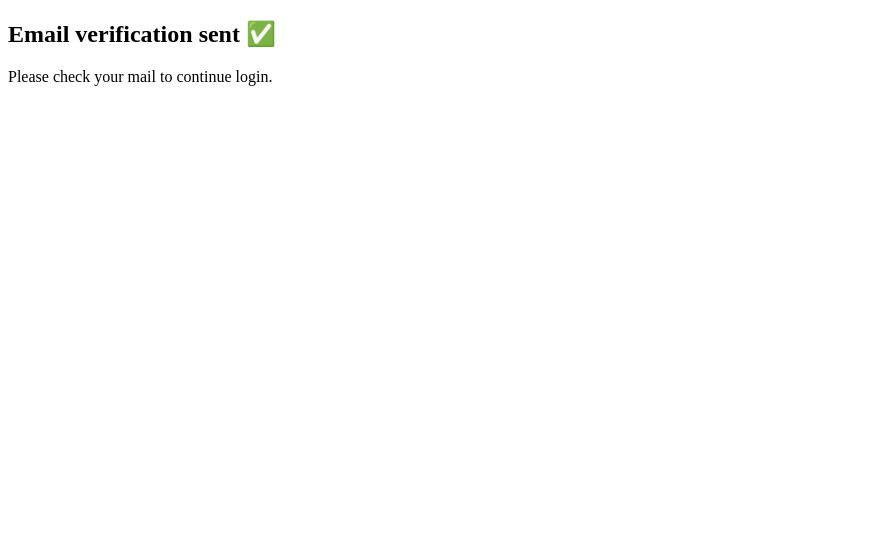
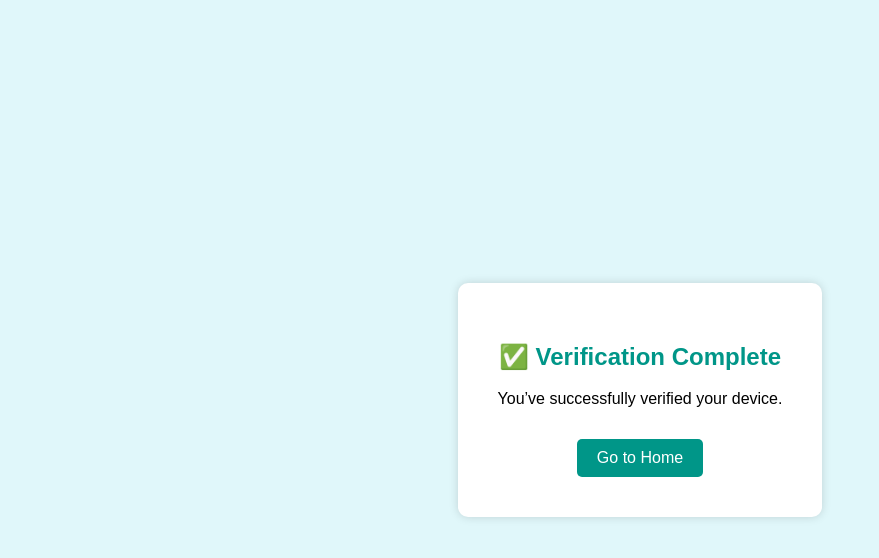
Before and after one commit to abiram18/device-fp, a website: page public/verification.html in a window 1280 px wide. Shown: the whole page, without its empty margins (0-879 px from the left). Drawn offline with Linux system fonts and the light colour scheme.

Commit message:
verification section update

```diff
--- a/public/verification.html
+++ b/public/verification.html
@@ -1,8 +1,46 @@
 <!DOCTYPE html>
 <html>
-<head><title>Verification Sent</title></head>
+<head>
+  <title>Verification Complete</title>
+  <style>
+    body {
+      font-family: Arial, sans-serif;
+      background-color: #e0f7fa;
+      display: flex;
+      justify-content: center;
+      align-items: center;
+      height: 100vh;
+      margin: 0;
+    }
+    .box {
+      background: white;
+      padding: 40px;
+      border-radius: 10px;
+      text-align: center;
+      box-shadow: 0 0 10px rgba(0, 0, 0, 0.15);
+    }
+    h2 {
+      color: #009688;
+    }
+    a {
+      display: inline-block;
+      margin-top: 15px;
+      text-decoration: none;
+      color: white;
+      background: #009688;
+      padding: 10px 20px;
+      border-radius: 5px;
+    }
+    a:hover {
+      background: #00796b;
+    }
+  </style>
+</head>
 <body>
-  <h2>Email verification sent ✅</h2>
-  <p>Please check your mail to continue login.</p>
+  <div class="box">
+    <h2>✅ Verification Complete</h2>
+    <p>You’ve successfully verified your device.</p>
+    <a href="/">Go to Home</a>
+  </div>
 </body>
 </html>
```
Also changed, not shown: public/index.html (+29 -4 lines), server.js (+17 -2 lines).
